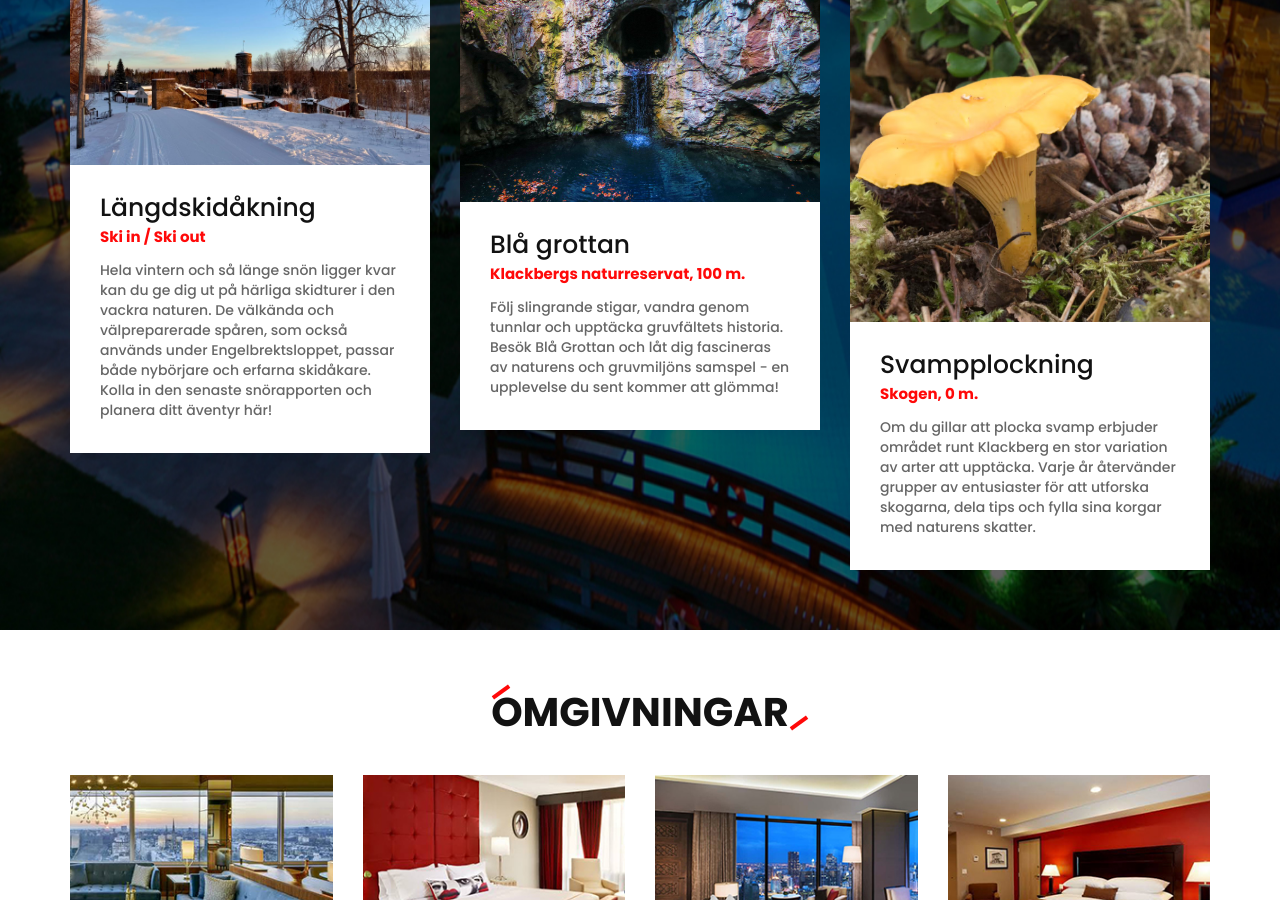
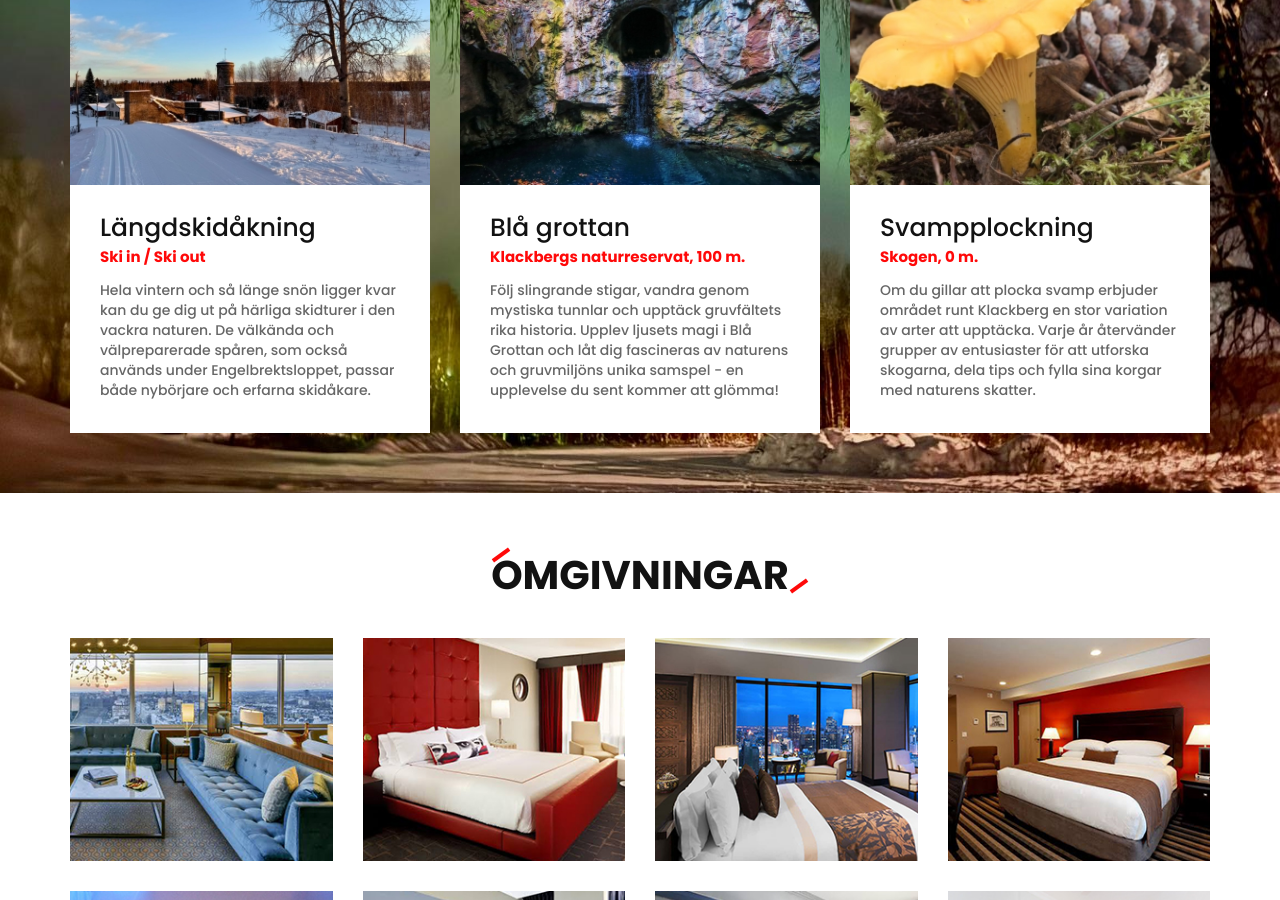
Before and after one commit to Klacken-1-17/klackbergsgarden, a Jekyll site: the page built from index.html, in a window 1280 px wide and 900 px high, scrolled down 2272 px. Built offline with Jekyll 4.4.1, drawn with Linux system fonts in a browser that asks for light colours; nearby versions of some CDN libraries; some web fonts are replaced; library files that are not in the unit come from our copies; comment, search, counter and statistics services are not loaded; some of the changed text lies outside the part shown.

Commit message:
docs(aktiviteter.html): update text for skiing and blue cave activities for better clarity and readability docs(aktiviteter.html): improve text for skiing and blue cave activities for a more engaging description docs(contact.html): translate placeholders and labels to Swedish for better user experience docs(rum.html): update lorem ipsum text to a more relevant and engaging description

```diff
--- a/_includes/aktiviteter.html
+++ b/_includes/aktiviteter.html
@@ -18,7 +18,7 @@
                 <div class="blog_room">
                    <h3>Längdskidåkning</h3>
                    <span>Ski in / Ski out</span>
-                   <p>Hela vintern och så länge snön ligger kvar kan du ge dig ut på härliga skidturer i den vackra naturen. De välkända och välpreparerade spåren, som också används under Engelbrektsloppet, passar både nybörjare och erfarna skidåkare. Kolla in den senaste snörapporten och planera ditt äventyr här!</p>
+                   <p>Hela vintern och så länge snön ligger kvar kan du ge dig ut på härliga skidturer i den vackra naturen. De välkända och välpreparerade spåren, som också används under Engelbrektsloppet, passar både nybörjare och erfarna skidåkare.</p>
                 </div>
              </div>
           </div>
@@ -30,7 +30,7 @@
                 <div class="blog_room">
                    <h3>Blå grottan</h3>
                    <span>Klackbergs naturreservat, 100 m.</span>
-                   <p>Följ slingrande stigar, vandra genom tunnlar och upptäcka gruvfältets historia. Besök Blå Grottan och låt dig fascineras av naturens och gruvmiljöns samspel - en upplevelse du sent kommer att glömma!</p>
+                   <p>Följ slingrande stigar, vandra genom mystiska tunnlar och upptäck gruvfältets rika historia. Upplev ljusets magi i Blå Grottan och låt dig fascineras av naturens och gruvmiljöns unika samspel - en upplevelse du sent kommer att glömma!</p>
                 </div>
              </div>
           </div>
--- a/_includes/contact.html
+++ b/_includes/contact.html
@@ -12,16 +12,16 @@
              <form id="request" action="https://formspree.io/f/{{ site.formspree_contact_form_id }}" method="POST" class="main_form">
                 <div class="row">
                    <div class="col-md-12 ">
-                      <input class="contactus" placeholder="Name" type="type" name="Name">
+                      <input class="contactus" placeholder="Namn" type="type" name="Name">
                    </div>
                    <div class="col-md-12">
                       <input class="contactus" placeholder="Email" type="type" name="Email">
                    </div>
                    <div class="col-md-12">
-                      <input class="contactus" placeholder="Phone Number" type="type" name="Phone Number">
+                      <input class="contactus" placeholder="Telefonnummer" type="type" name="Phone Number">
                    </div>
                    <div class="col-md-12">
-                      <textarea class="textarea" placeholder="Message" type="type" Message="Name">Message</textarea>
+                      <textarea class="textarea" placeholder="Meddelande" type="type" Message="Name"></textarea>
                    </div>
                    <div class="col-md-12">
                       <button class="send_btn">Skicka</button>
--- a/_includes/rum.html
+++ b/_includes/rum.html
@@ -4,7 +4,7 @@
           <div class="col-md-12">
              <div class="titlepage">
                 <h2>Våra rum</h2>
-                <p>Lorem Ipsum available, but the majority have suffered </p>
+                <p>Oavsett om du reser själv, med en vän eller med familjen har vi rum som passar dina behov.</p>
              </div>
           </div>
        </div>
```
Also changed, not shown: images/banner3.jpg, images/bla_grottan.jpg, images/blog_bg.jpg, images/kantarell.jpg, images/klackberg.jpg, images/ravin.jpg (added), 3 other files.
